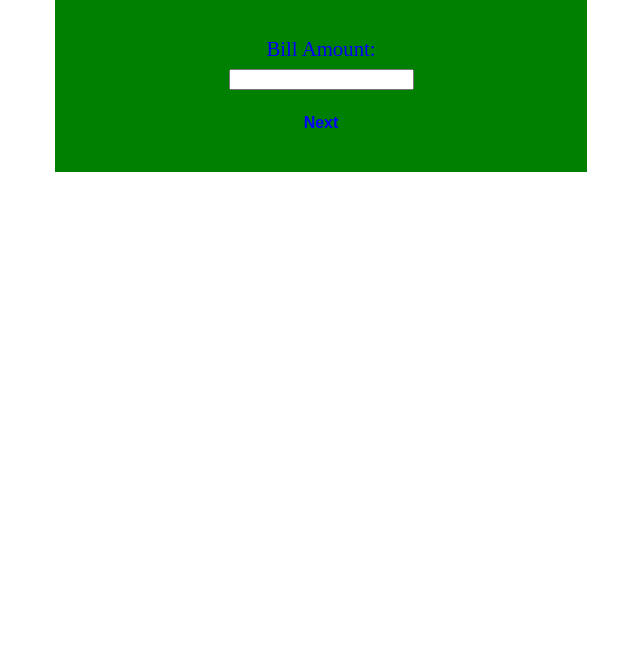
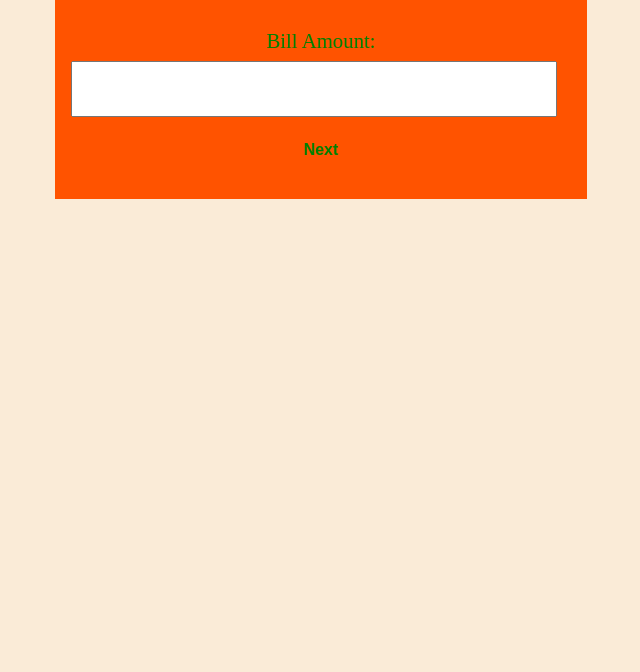
Before and after one commit to Alphastormaniac/cash-register-manager, a plain HTML site: page index.html in a window 1280 px wide. Shown: the part 128-800 px from the top of the page, without its empty margins (319-959 px from the left). Drawn offline with Linux system fonts and the light colour scheme.

Commit message:
updated: styles

```diff
--- a/style.css
+++ b/style.css
@@ -1,22 +1,41 @@
 :root {
-    --primary-color: green;
-    --secondary-color: blue;
+    --primary-color: #FF5300;
+    --secondary-color: green;
+}
+
+body {
+    margin: 0;
+    height: 100%;
+    background-position: inherit;
+    background-repeat: no-repeat;
+    background-size: cover;
+    background-color: antiquewhite;
   }
 
   .section {
     width: 100%;
     max-width: 500px;
-    min-height: 200px;
+    align-items: center;
     margin: auto;
     padding: 2rem 1rem;
     text-align: center;
     background-color: var(--primary-color);
   }
-
+  h1,
+  p {
+    color: rgb(255, 255, 255);
+  }
   .label {
     font-size: 1.3rem;
     padding: 1.5rem 1rem 0.5rem;
     color: var(--secondary-color);
+  }
+
+  input {
+    width: 90%;
+    padding: 1rem;
+    height: 20px;
+    display: block;
   }
 
   button {
@@ -33,16 +52,13 @@ button {
   .cash-input {
     display: none;
   }
-
   .change-returned {
     display: none;
   }
-
   .error-Message {
     padding-top: 1rem;
     color: white;
   }
-
   #output {
     margin: 1rem 0;
   }
@@ -56,7 +72,6 @@ td {
     border: 2px solid var(--primary-color);
     border-collapse: collapse;
   }
-
   .notes {
     background-color: white;
     font-weight: bold;
```
Lines whose indentation alone changed are shown as unchanged.
